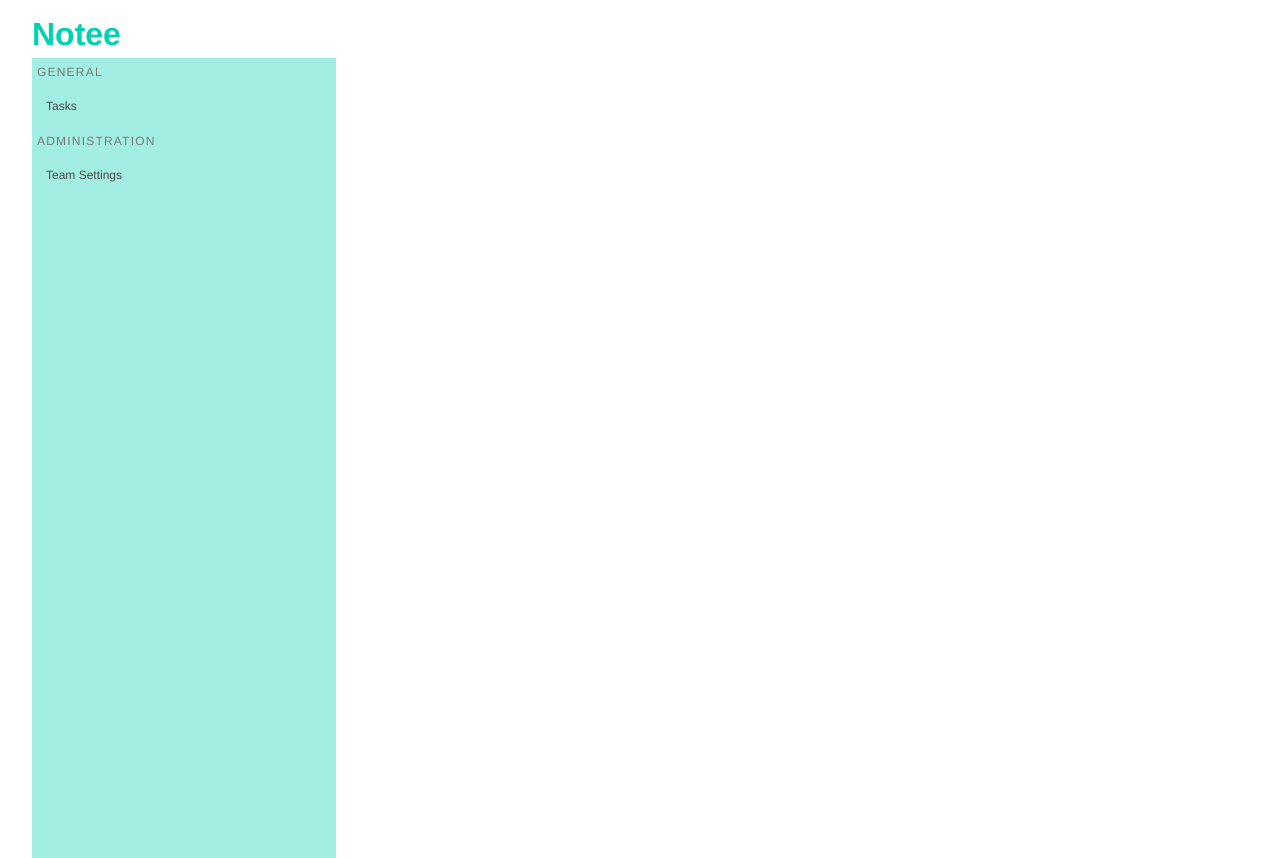
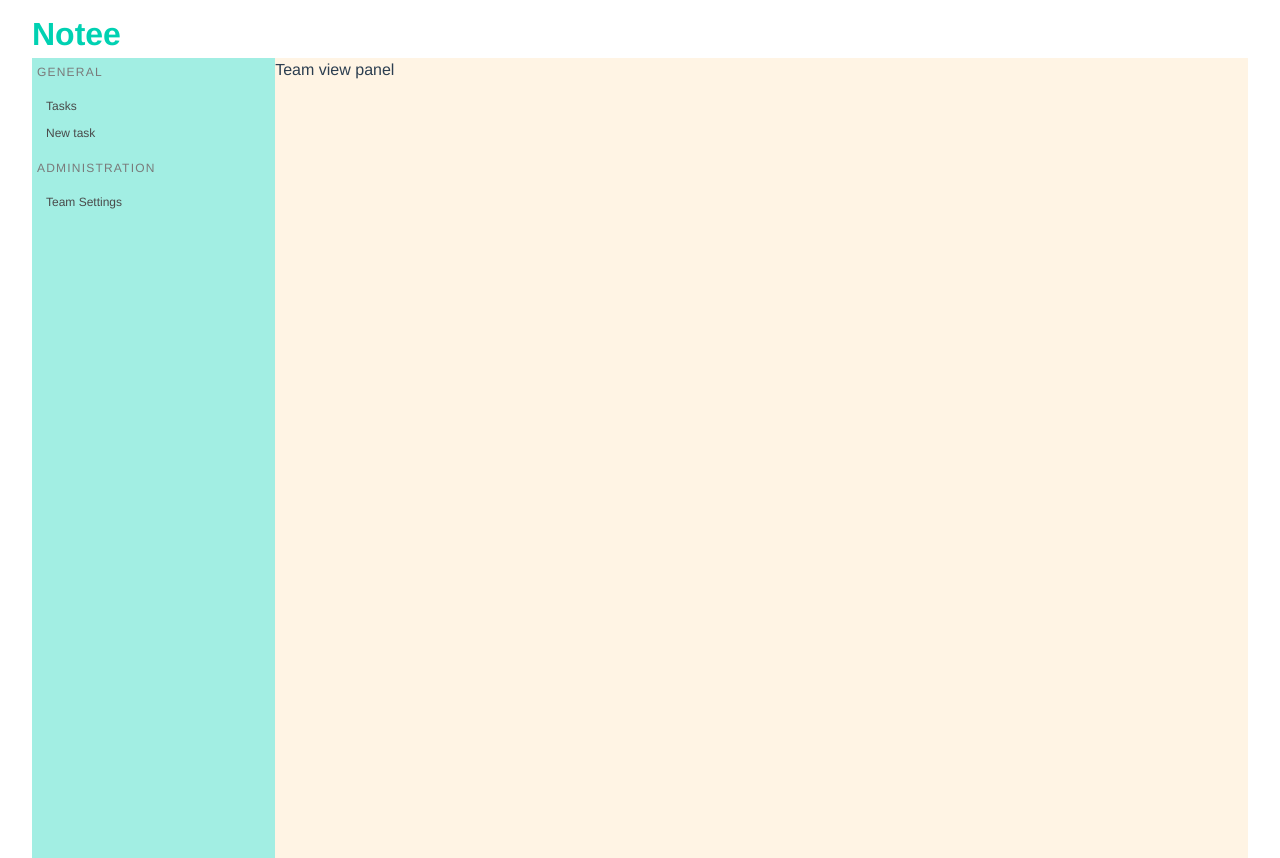
Before and after one commit to zgospodinov/Notee, a Vue app: page / in a window 1280 px wide. Both pictures are taken after a click on the link "Team Settings". Built offline with nearby package versions, Linux system fonts and the light colour scheme.

Commit message:
Team view panel component init

```diff
--- a/src/App.vue
+++ b/src/App.vue
@@ -10,13 +10,19 @@
         <div style="width:100%;height:100vh;" v-if="showTaskView">
           <TasksView/>
         </div>
+        <div style="width:100%;height:100vh;" v-if="showTeamSettingsView">
+          <TeamView></TeamView>
+        </div>
       </div>
     </div>
   </div>
 </template>
 <script>
+
 import AsideMenu from "./components/AsideMenu.vue";
 import TasksView from "./components/TasksView.vue";
+import TeamView from './components/TeamView.vue';
+
 export default {
   name: "app",
   data() {
@@ -28,7 +34,8 @@ export default {
   props: {},
   components: {
     AsideMenu,
-    TasksView
+    TasksView,
+    TeamView
   }
 };
 </script>
--- a/src/components/AsideMenu.vue
+++ b/src/components/AsideMenu.vue
@@ -5,6 +5,11 @@
       <ul class="menu-list">
         <li>
           <a class="is-size-7" @click="showTasksView">Tasks</a>
+        </li>
+      </ul>
+      <ul class="menu-list">
+        <li>
+          <a class="is-size-7" @click="newNote">New task</a>
         </li>
       </ul>
       <p class="menu-label">Administration</p>
@@ -28,6 +33,9 @@ export default {
     showTeamSettings() {
       this.$parent.showTaskView = false;
       this.$parent.showTeamSettingsView = true;
+    },
+    newNote(){
+      alert('creating new note');
     }
   }
 };
--- /dev/null
+++ b/src/components/TeamView.vue
@@ -0,0 +1,27 @@
+<template>
+    <div class="teak-view-panel is-fullwidth">
+    <h2>Team view panel</h2>
+  </div>
+</template>
+
+<script>
+    export default {
+        name: "TeamView",
+        data(){
+            return {
+
+            }
+        },
+        methods:{
+
+        }
+    }
+</script>
+
+<style scoped>
+.teak-view-panel{
+    background-color: rgba(255, 235, 205, 0.544);
+    width: 100%;
+    height: 100%;
+}
+</style>
```
